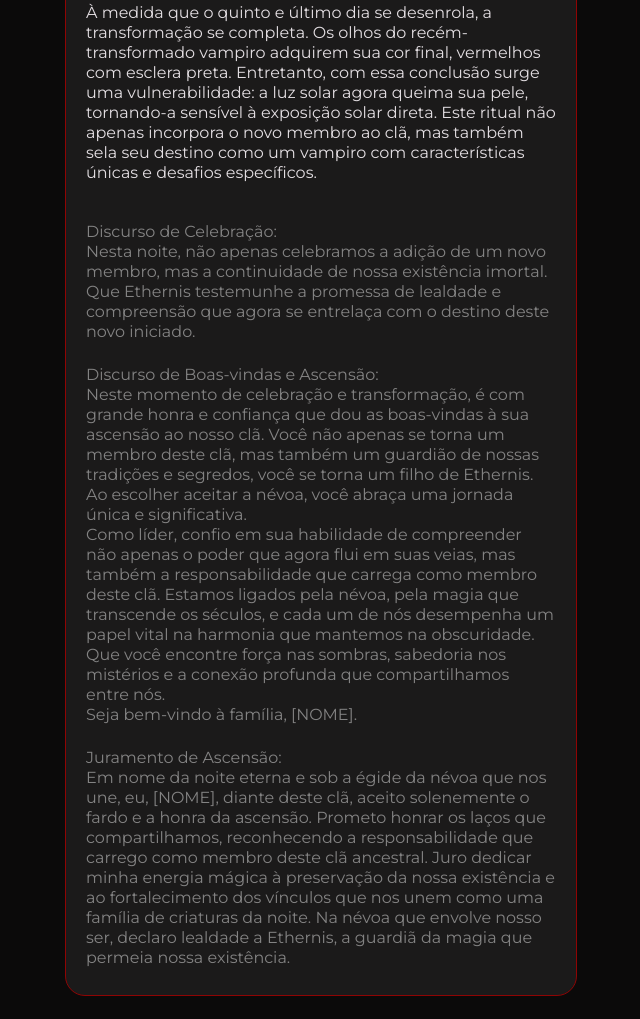
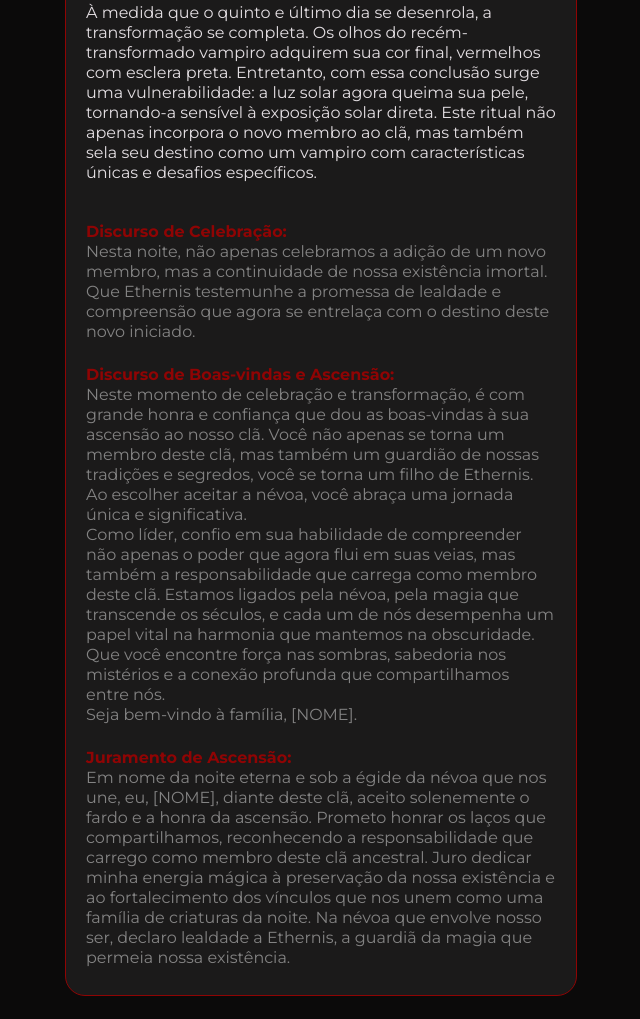
Before and after one commit to ailluminathi/Filhos-da-nevoa, a plain HTML site: page tradicoes.html in a window 1280 px wide. Shown: the part 728-1747 px from the top of the page, without its empty margins (319-959 px from the left). Drawn offline with Linux system fonts and the light colour scheme.

Commit message:
Update styles.css

```diff
--- a/styles.css
+++ b/styles.css
@@ -539,6 +539,11 @@ input:focus-within {
     box-shadow: 0px 0px 10px var(--vermelho);
 }
 
+strong {
+    font-weight: 700;
+    color: var(--vermelho);
+}
+
 @media (max-width:750px) {
 
     header img {
```
